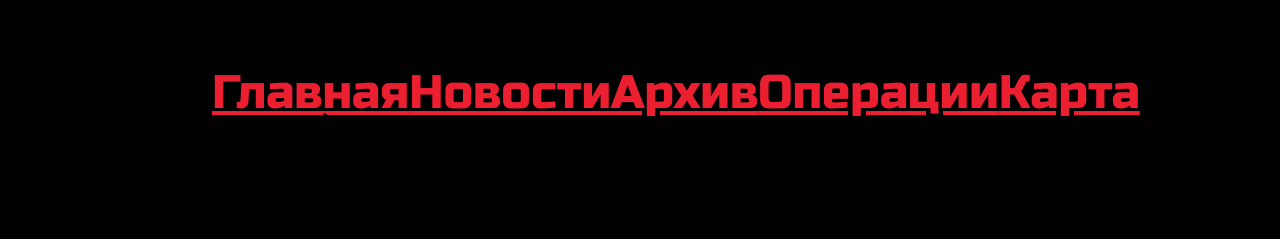
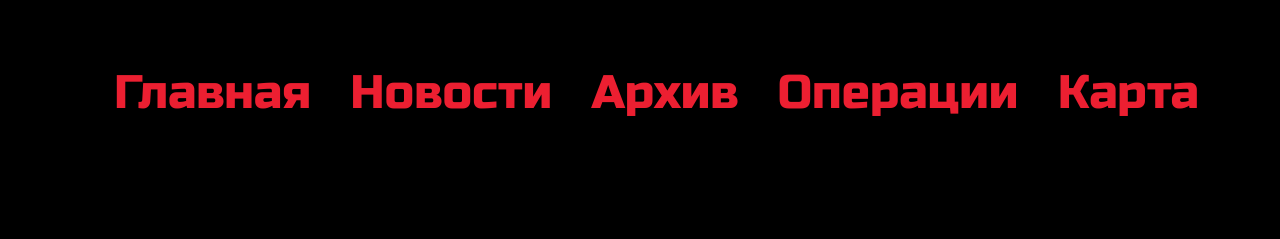
Before and after one commit to Whaleloooool/LICH, a plain HTML site: page index_6_operations.html in a window 1280 px wide. Shown: the top 239 px of the page. Drawn offline with Linux system fonts and the light colour scheme.

Commit message:
Update index_6_operations.html

```diff
--- a/index_6_operations.html
+++ b/index_6_operations.html
@@ -8,13 +8,6 @@
     <link href="style_CSS.css" rel="stylesheet" type="text/css">
     <style>
         @import url('https://fonts.googleapis.com/css2?family=Russo+One&display=swap');
-        body {
-            background-image: url(Whaleloooool.github.io/LICH/images/craiyon_224304_futuristic_skyscraper_in_rainy_night_and_cyberpunk_style_and_red_tones);
-            background-position: left bottom;
-            background-size: cover;
-            background-repeat: no-repeat;
-            background-attachment: fixed;
-        }
     </style>
 </head>
 <body>
@@ -22,12 +15,12 @@
         <div class="header">
             <div class="left_corner"></div>
                 <div class="header_rect">
-                <a href="index_3_main_menu.html" class="main_menu_link">Главная</a>
-                <a href="index_4_news.html" class="news_link">Новости</a>
-                <a href="index_5_archive.html" class="archive_link">Архив</a>
-                <a href="index_6_operations.html" class="operations_link">Операции</a>
-                <a href="index_7_map.html" class="map_link">Карта</a>
-            </div>
+                    <a href="index_3_main_menu.html" class="navig main_menu_link">Главная</a>
+                    <a href="index_4_news.html" class="navig news_link">Новости</a>
+                    <a href="index_5_archive.html" class="navig archive_link">Архив</a>
+                    <a href="index_6_operations.html" class="navig operations_link">Операции</a>
+                    <a href="index_7_map.html" class="navig map_link">Карта</a>
+                </div>
             <div class="right_corner"></div>
         </div>
         <div class="left_main_corner"></div>
```
